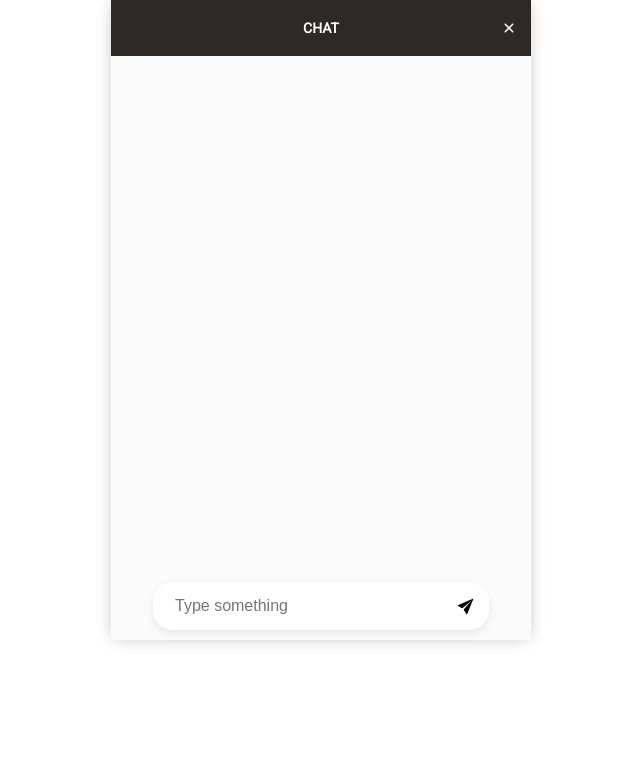
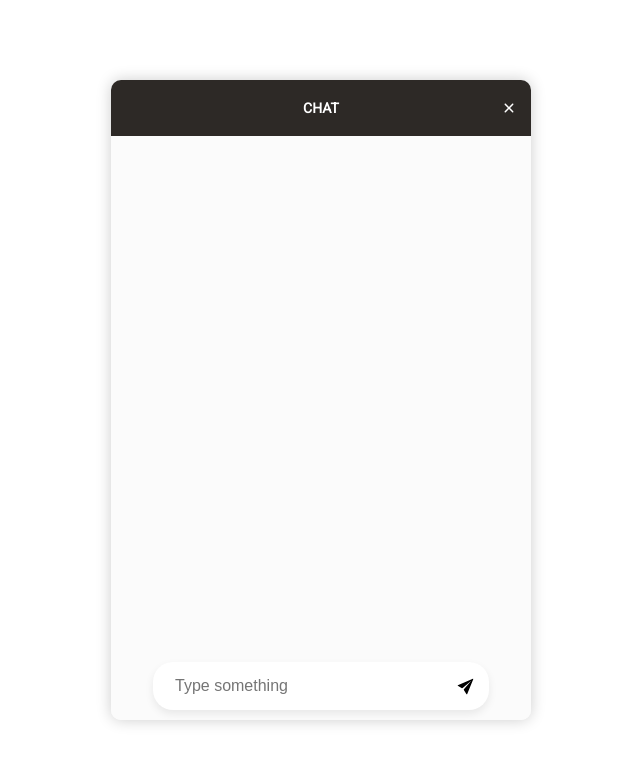
Before and after one commit to danielwallin/chat-app, a React (Create React App) app: page / in a window 1280 px wide. Shown: the top 764 px of the page, without its empty margins (319-959 px from the left). Built offline with nearby package versions, Linux system fonts and the light colour scheme.

Commit message:
Post fix, more responsive fixes

```diff
--- a/src/App.scss
+++ b/src/App.scss
@@ -17,6 +17,14 @@ html, body {
 
 * {
   box-sizing: border-box;
+}
+
+#root {
+  @media screen and (min-width: 600px) {
+    display: flex;
+    height: 100vh;
+    align-items: center;
+  }
 }
 
 :root {
@@ -64,6 +72,7 @@ button {
     box-shadow: 0 0 15px 0 rgba(0, 0, 0, 0.2);
     position: relative;
     border-radius: 1rem;
+    overflow: hidden;
 
     &-header {
       width: 100%;
@@ -105,7 +114,7 @@ button {
         flex-direction: column;
         padding: 1.5rem;
         /* Arbitrary */
-        padding-bottom: 8rem;
+        padding-bottom: 13rem;
         z-index: 1;
 
         > * + * {
```
